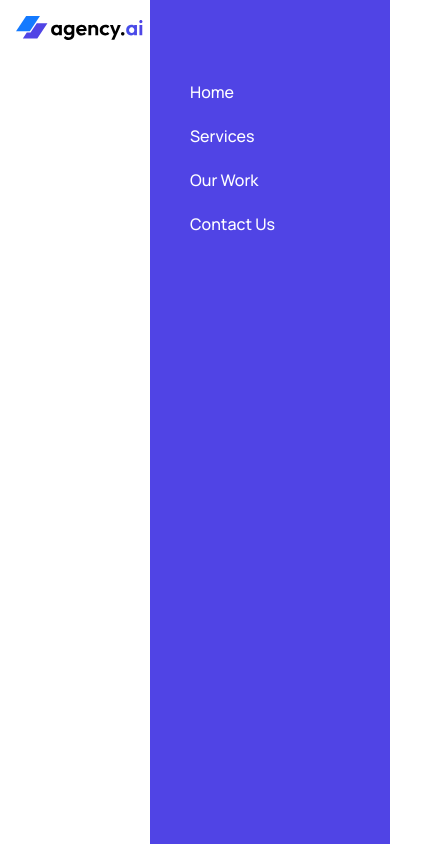
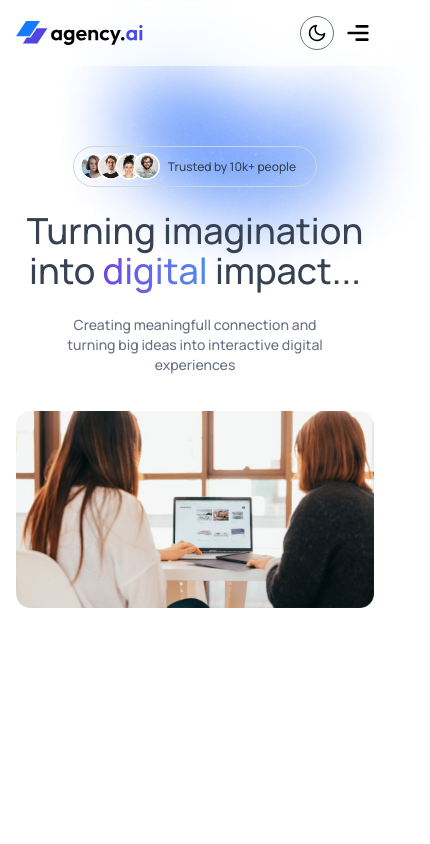
Before and after one commit to jaikisharma73/Agent-AI, a React (Vite) app in the folder Agent.AI/: page / in a window 390 px wide. Shown: the whole page, 430 px wide, since content can reach past the window. Built offline with nearby package versions, Linux system fonts and the light colour scheme.

Commit message:
hero section

```diff
--- a/Agent.AI/index.html
+++ b/Agent.AI/index.html
@@ -4,7 +4,7 @@
     <meta charset="UTF-8" />
     <link rel="icon" type="image/svg+xml" href="public/favicon.ico" />
     <meta name="viewport" content="width=device-width, initial-scale=1.0" />
-    <title>Agent.AI</title>
+    <title>Agency.AI</title>
   </head>
   <body>
     <div id="root"></div>
--- a/Agent.AI/src/App.jsx
+++ b/Agent.AI/src/App.jsx
@@ -1,13 +1,15 @@
 import React, { useState } from 'react'
 import Navbar from './components/navbar'
+import Hero from './components/Hero'
 
 const App = () => {
 
-  const [theme , setTheme] = useState('light')
+  const [theme , setTheme] = useState(localStorage.getItem('theme') ? localStorage.getItem('theme') : 'light')
 
   return (
-  <div>
+  <div className='dark:bg-black relative'>
     <Navbar theme={theme} setTheme={setTheme}/>
+    <Hero/>
   </div>
   )
 }
--- /dev/null
+++ b/Agent.AI/src/components/Hero.jsx
@@ -0,0 +1,25 @@
+import React from 'react'
+import assets from '../assets/assets'
+
+const Hero = () => {
+  return (
+    <div id='hero' className='flex flex-col items-center gap-6 py-20 px-4 sm:px-12 lg:px-24 xl:px-40 text-center w-full overflow-hidden text-gray-700 dark:text-white '>
+        <div className='inline-flex items-center gap-2 border border-gray-300 p-1.5 pr-5 rounded-full'>
+            <img className='w-20' src={assets.group_profile} alt="" />
+            <p className='text-xs font-medium'>Trusted by 10k+ people</p>
+        </div>
+
+        <h1 className='text-4xl sm:text-5xl md:text-6xl xl:text-[74px] font-medium xl:leading-[95px] max-w-5xl'>Turning imagination into <span className='bg-gradient-to-r from-[#7044E5] to-[#4D8CEE] bg-clip-text text-transparent'>digital</span> impact...
+        </h1>
+
+        <p className='text-sm sm:text-lg font-medium text-gray-500 dark:text-white/75 max-w-4/5 sm:max-w-lg pb-3'>Creating meaningfull connection and turning big ideas into interactive digital experiences</p>
+
+        <div>
+            <img src={assets.hero_img} className='w-full max-w-6xl' alt="" />
+            <img src={assets.bgImage1} className='absolute -top-0 -right-10 sm-top-600 sm:left-90 -z-1 dark:hidden'  alt="" />
+        </div>
+    </div>
+  )
+}
+
+export default Hero
--- a/Agent.AI/src/components/Navbar.jsx
+++ b/Agent.AI/src/components/Navbar.jsx
@@ -1,20 +1,31 @@
-import React from 'react'
+import React, { useState } from 'react'
 import assets from '../assets/assets'
+import ThemeToggleBtn from './ThemeToggleBtn'
 
 
 const Navbar = ({theme,setTheme}) => {
+
+  const [sidebarOpen,setSidebarOpen] = useState(false)
   return (
-    <div className='flex justify-between items-center px-4 sm:px-12 lg:px-24 xl:px-40 py-4 sticky top-0 z-20 backdrop-blur-xl font-medium bg-white/50 dark:bg-gray-900/70'>
+    <div className='flex justify-between items-center px-4 sm:px-12 lg:px-24 xl:px-40 py-4 sticky top-0 z-20 backdrop-blur-xl font-medium bg-white/50 dark:bg-black'>
         <img src={theme === 'dark' ? assets.logo_dark : assets.logo} className='w-32 sm:w-40' alt='' />
 
-        <div className='text-gray-700 dark:text-white sm:text-sm max-sm:w-60 max-sm:pl-10 max-sm:fixed top-0 bottom-0 right-0 max-sm:min-h-screen max-sm:h-full max-sm:flex-col max-sm:bg-primary max-sm:text-white max-sm:pt-20 flex sm:items-center gap-5 transition-all'>
-          <a href="#" className='sm:hover:border-b'>Home</a>
-          <a href="#services" className='sm:hover:border-b'>Services</a>
-          <a href="#our-work" className='sm:hover:border-b'>Our Work</a>
-          <a href="#contact-us" className='sm:hover:border-b'>Contact Us</a>
+        <div className={`text-gray-700 dark:text-white sm:text-sm ${!sidebarOpen ? 'max-sm:w-0 overflow-hidden' : 'max-sm:w-60 max-sm:pl-10'} max-sm:fixed top-0 bottom-0 right-0 max-sm:min-h-screen max-sm:h-full max-sm:flex-col max-sm:bg-primary max-sm:text-white max-sm:pt-20 flex sm:items-center gap-5 transition-all`}>
+
+        <img src={assets.close_icon} alt="" className='w-5 absolute right-4 top-4 sm:hidden cursor-pointer' onClick={()=>setSidebarOpen(false)} />
+
+          <a onClick={()=>setSidebarOpen(false)} href="#" className='sm:hover:border-b'>Home</a>
+          <a onClick={()=>setSidebarOpen(false)} href="#services" className='sm:hover:border-b'>Services</a>
+          <a onClick={()=>setSidebarOpen(false)} href="#our-work" className='sm:hover:border-b'>Our Work</a>
+          <a onClick={()=>setSidebarOpen(false)} href="#contact-us" className='sm:hover:border-b'>Contact Us</a>
         </div>
 
-        <div>
+        <div className='flex items-center gap-2 sm:gap-4'>
+
+          <ThemeToggleBtn theme={theme} setTheme={setTheme}/>
+
+          <img src={theme ==='dark'? assets.menu_icon_dark : assets.menu_icon} alt="" onClick={()=>setSidebarOpen(true)} className='w-8 sm:hidden cursor-pointer' />
+
           <a href="#connect-us" className='text-sm max-sm:hidden flex items-center gap-2 bg-primary text-white px-6 py-2 rounded-full cursor-pointer hover:scale-103 transition-all'>
             Connect <img src={assets.arrow_icon} width={14} alt="" />
           </a>
--- /dev/null
+++ b/Agent.AI/src/components/ThemeToggleBtn.jsx
@@ -0,0 +1,33 @@
+import React, { useEffect } from 'react'
+import assets from '../assets/assets'
+
+const ThemeToggleBtn = ({theme , setTheme}) => {
+
+    useEffect(()=>{
+        const prefersDarkMode = window.matchMedia('(prefers-color-scheme: dark)').matches;
+        setTheme(theme || (prefersDarkMode ? 'dark' : 'light'))
+    },[])
+
+    useEffect(()=>{
+        if(theme ==='dark'){
+            document.documentElement.classList.add('dark')
+        }else{
+            document.documentElement.classList.remove('dark')
+        }
+        localStorage.setItem('theme' ,theme)
+    },[theme])
+
+  return (
+    <>
+    <button>
+        {theme === 'dark' ? (
+            <img onClick={()=> setTheme('light')} src={assets.sun_icon} className='size-8.5 p-1.5 border border-gray-500 rounded-full' alt="" />
+        ):(
+            <img onClick={()=> setTheme('dark')} src={assets.moon_icon} className='size-8.5 p-1.5 border border-gray-500 rounded-full' alt="" />
+        )}
+    </button>
+    </>
+  )
+}
+
+export default ThemeToggleBtn
```
